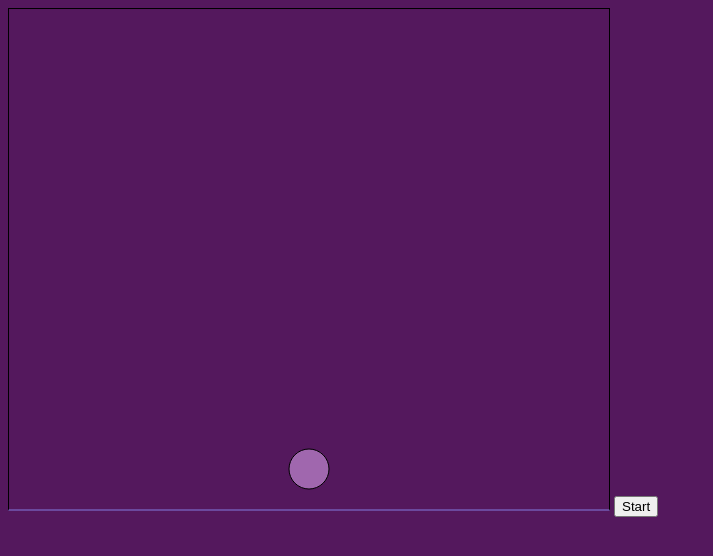
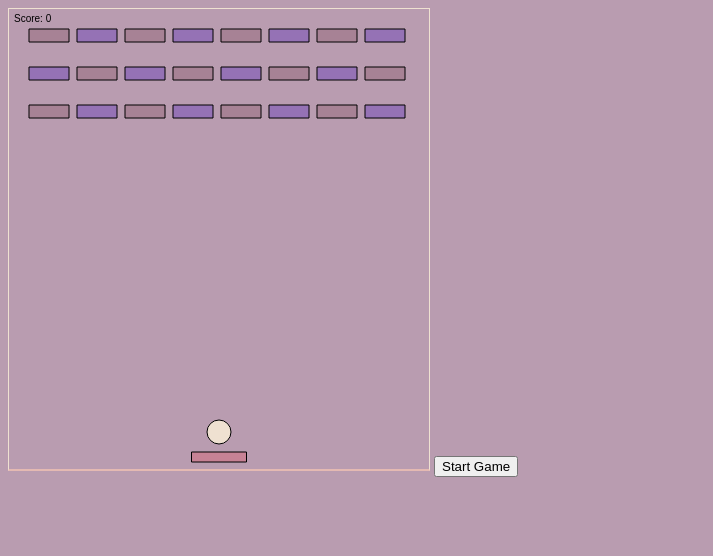
Before and after one commit to isaacFloresMas/JS-Web-Games, a plain HTML site: page breakout/breakout.html in a window 1280 px wide. Shown: the whole page, without its empty margins (0-713 px from the left). Drawn offline with Linux system fonts and the light colour scheme.

Commit message:
Finished breakout game but still needs fine tuning

```diff
--- a/breakout/breakout.html
+++ b/breakout/breakout.html
@@ -6,9 +6,9 @@
     content="width=device-width, initial-scale=1.0">
     <title>Document</title>
 </head>
-<body style="background-color:rgb(84, 24, 93);">
-    <canvas id="canvas" width="600" height="500" style="border:1px solid black;border-bottom: 2px solid rgb(107, 73, 158);">Hey canvas is not supported chump!</canvas>
-    <button onclick="startGame()">Start</button>
+<body style="background-color: #b99cb0;">
+    <canvas id="canvas" width="420" height="460" style="border:1px solid #EFE1D1;border-bottom: 2px solid #e4b9b2;">Hey canvas is not supported chump!</canvas>
+    <button onclick="startGame()">Start Game</button>
 
     <script>
         const canvas = document.getElementById('canvas');
@@ -16,67 +16,211 @@
         const canvasH = canvas.height;
         const canvasW = canvas.width;
 
-        let x, y, dx, dy, interval;
+
+        let rightPressed = false;
+        let leftPressed = false;
+        let space = false;
+        let x,y,dx,dy,interval,paddleW,paddleX,paddleY,radius,brickW,brickH,brickOff,score,dxOptions;
+        let bricks = [];
         setVariables();
-        drawCircle(x,y);
-        startGame();
+        drawBall();
+        drawPaddle();
+        createBrickArray();
+        drawBricks();
+        drawScore();
+        paddleNavigation();
+
+        function createBrickArray() {
+            for (let j = 0; j < 3; j++) {
+                bricks[j] = [];
+                for (let i = 0; i < 8; i++) {
+                    bricks[j][i] = {x:0, y:0, isVisible:true};
+                }
+            }
+        }
+
+        function drawBricks() {
+            for (let j = 0; j < 3; j++) {
+                for (let i = 0; i < 8; i++) {
+                    if (bricks[j][i].isVisible) {
+                        const brickX = 20 + i*(brickW+brickOff);
+                        const brickY = 20 + j*38;
+                        bricks[j][i].x = brickX;
+                        bricks[j][i].y = brickY;
+                        ctx.beginPath();
+                        ctx.rect(brickX,brickY,brickW,brickH);
+                        if ((((j*8)+i)-j) % 2 == 0) {
+                            ctx.fillStyle = '#A78295';
+                        } else {
+                            ctx.fillStyle = '#9572B5';
+                        }
+                        ctx.fill();
+                        ctx.stroke();
+                        ctx.closePath();
+                    }
+                }
+            }
+        }
 
         function detectCollision() {
-            if (x + dx >= canvas.width || x + dy < 0) {
+            if (x + dx >= canvas.width || x + dx < 0) {
                 dx = -dx;
             }
             if (y + dy < 0 || y + dy > canvas.height) {
                 dy = -dy;
             }
+
+            // paddle detection
+            if (y + dy >= paddleY - radius + 3) {
+                if (x+radius + dx > paddleX && x+radius + dx < (paddleX + paddleW) || x-radius + dx > paddleX && x-radius + dx < (paddleX + paddleW)) {
+                    dy = -dy;
+                    dx += (x + dx - paddleX) / 100;
+                }
+            }
+
+            // brick detection
+            for (let b = 0; b < bricks.length; b++) {
+                for (let i = 0; i < bricks[b].length; i++) {
+                    const bx = bricks[b][i];
+                    if (bx.isVisible && x >= bx.x
+                    && x <= bx.x+brickW && y-radius >= bx.y
+                    && y-radius <= bx.y+brickH) {
+                        bx.isVisible = false;
+                        score += 1;
+                        dy = -dy;
+                        checkWon();
+                    }
+                }
+            }
         }
 
         function startGame() {
+            if (!interval) {
                 interval = setInterval(() => {
+                    if (rightPressed && paddleX+paddleW <= canvasW) {
+                        paddleX += 14;
+                    }
+                    if (leftPressed && paddleX >= 0) {
+                        paddleX -= 14;
+                    }
                     detectCollision();
                     x += dx;
                     y += dy;
                     gameOver();
                     ctx.clearRect(0,0,canvasW,canvasH);
-                drawCircle(x,y)
-            }, 30);
+                    drawPaddle();
+                    drawBall();
+                    drawBricks();
+                    drawScore();
+                }, 25);
+            }
         }
 
         function gameOver() {
-            if (y == canvasH) {
+            if (y >= canvasH - 15) {
                 alert('game over');
                 setVariables();
+                createBrickArray();
                 clearInterval(interval);
+                interval = null;
+                if (space) {startGame();}
+            }
+        }
+
+        function checkWon() {
+            if (score == 24) {
+                alert('You Won!!!');
+                setVariables();
+                createBrickArray();
+                clearInterval(interval);
+                interval = null;
             }
         }
 
         function setVariables() {
-            x = canvasW / 2;
-            y = canvasH - 40;
-            dx = 10;
+            dxOptions = [-8,9,-10,11,8,-9,10,-11,-10.5,10.5];
+            x = (canvasW / 2);
+            y = canvasH - 37;
+            dx = dxOptions[rand(dxOptions.length)];
             dy = -10;
+            radius = 12;
+            paddleW = 55;
+            paddleX = canvasW / 2 - paddleW / 2;
+            paddleY = canvasH - 17;
+            rightPressed = false;
+            leftPressed = false;
+            space = false;
+            brickW = 40
+            brickH = 13;
+            brickOff = 8;
+            score = 0;
         }
 
-        function drawCircle(x,y) {
+        function drawBall() {
             ctx.beginPath();
-            ctx.arc(x,y,20,0,2*Math.PI,false);
-            ctx.fillStyle = "#a067ae";
+            ctx.arc(x,y,radius,0,2*Math.PI,false);
+            ctx.fillStyle = "#EFE1D1";
             ctx.fill();
             ctx.stroke();
             ctx.closePath();
         }
 
+        function drawPaddle() {
+            ctx.beginPath();
+            ctx.rect(paddleX, paddleY, paddleW, 10);
+            ctx.fillStyle = "#C78295";
+            ctx.fill();
+            ctx.stroke();
+            ctx.closePath();
+        }
+
+        function paddleNavigation() {
+            document.addEventListener('keydown', handleKeyDown);
+            document.addEventListener('keyup', handleKeyUp);
+
+            function handleKeyDown(e) {
+                if (e.key == "ArrowRight") {
+                    rightPressed = true;
+                }
+                if (e.key == "ArrowLeft") {
+                    leftPressed = true;
+                }
+                if (e.key == " ") {
+                    space = true;
+                }
+            }
+            function handleKeyUp(e) {
+                if (e.key == "ArrowRight") {
+                    rightPressed = false;
+                }
+                if (e.key == "ArrowLeft") {
+                    leftPressed = false;
+                }
+                if (e.key == " ") {
+                    space = false;
+                }
+            }
+        }
+
+        function drawScore() {
+            ctx.beginPath();
+            ctx.fillStyle = '#000000';
+            ctx.fill();
+            ctx.fillText("Score: " + score,5,13);
+            ctx.closePath();
+        }
+
         function getRandColor() {
-            const rand = (max) => {
-                return Math.floor(Math.random() * max);
-            }
-            let choice = ['0','1','2','3','4',
-                          '5','6','7','8','9'];
-            let color = '#7914';
+            let choice = ['0','1','2','3','4'];
+            let color = '#0000';
             for (let i = 0; i < 2; i++) {
                 color += choice[rand(choice.length)];
             }
             return color;
         }
+        function rand(max) {
+            return Math.floor(Math.random() * max);
+        }
 
     </script>
 </body>
```
Lines whose indentation alone changed are shown as unchanged.
